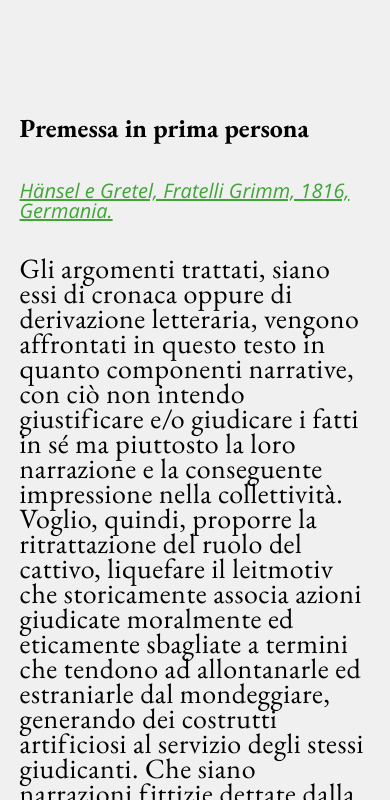
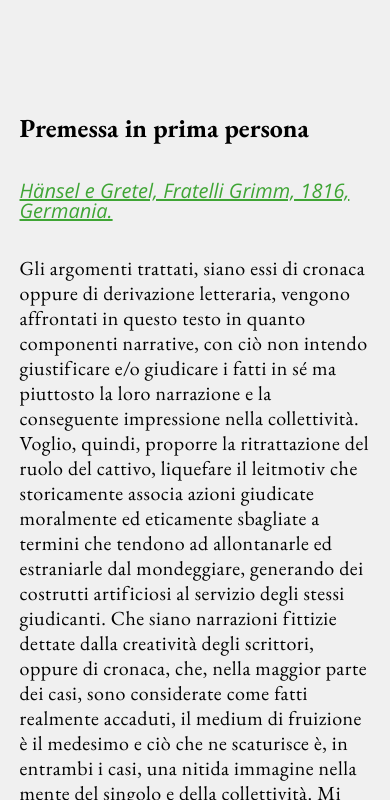
Before and after one commit to imcarloscif/brunoniero, a plain HTML site: page index.html in a window 390 px wide. Shown: the part 300-1100 px from the top of the page. Drawn offline with nearby package versions, Linux system fonts and the light colour scheme.

Commit message:
vediamo un po

```diff
--- a/css/style.css
+++ b/css/style.css
@@ -101,7 +101,7 @@ a.link:hover{
 .scritto {
     padding-top: 10%;
     padding-bottom: 10%;
-    font-size: 20px;
+    font-size: 28px;
     line-height: 25px;
     letter-spacing:0.5px;
 }
@@ -197,7 +197,7 @@ a.cattivo:hover{
     .scritto {
         padding-top: 10%;
         padding-bottom: 10%;
-        font-size: 28px;
+        font-size: 20px;
 }
 
     .jpg {
```
